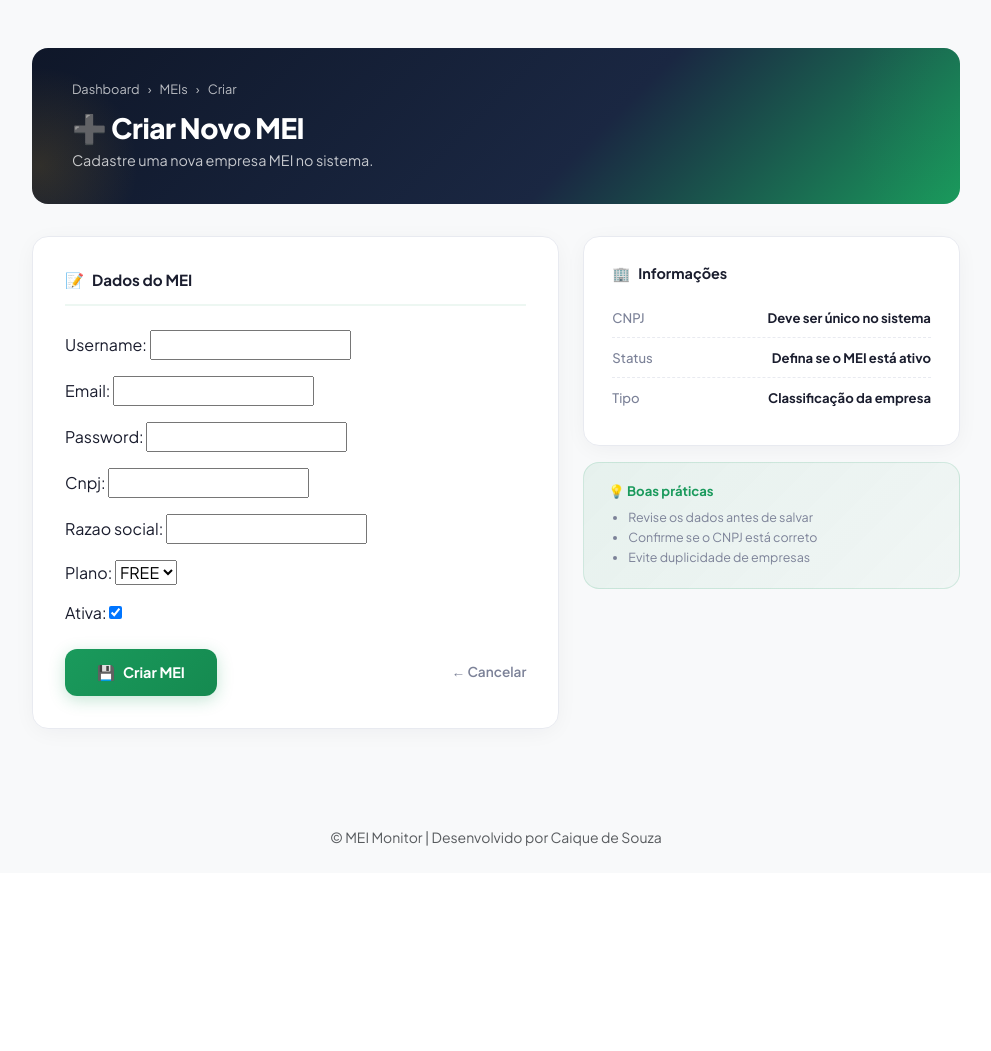
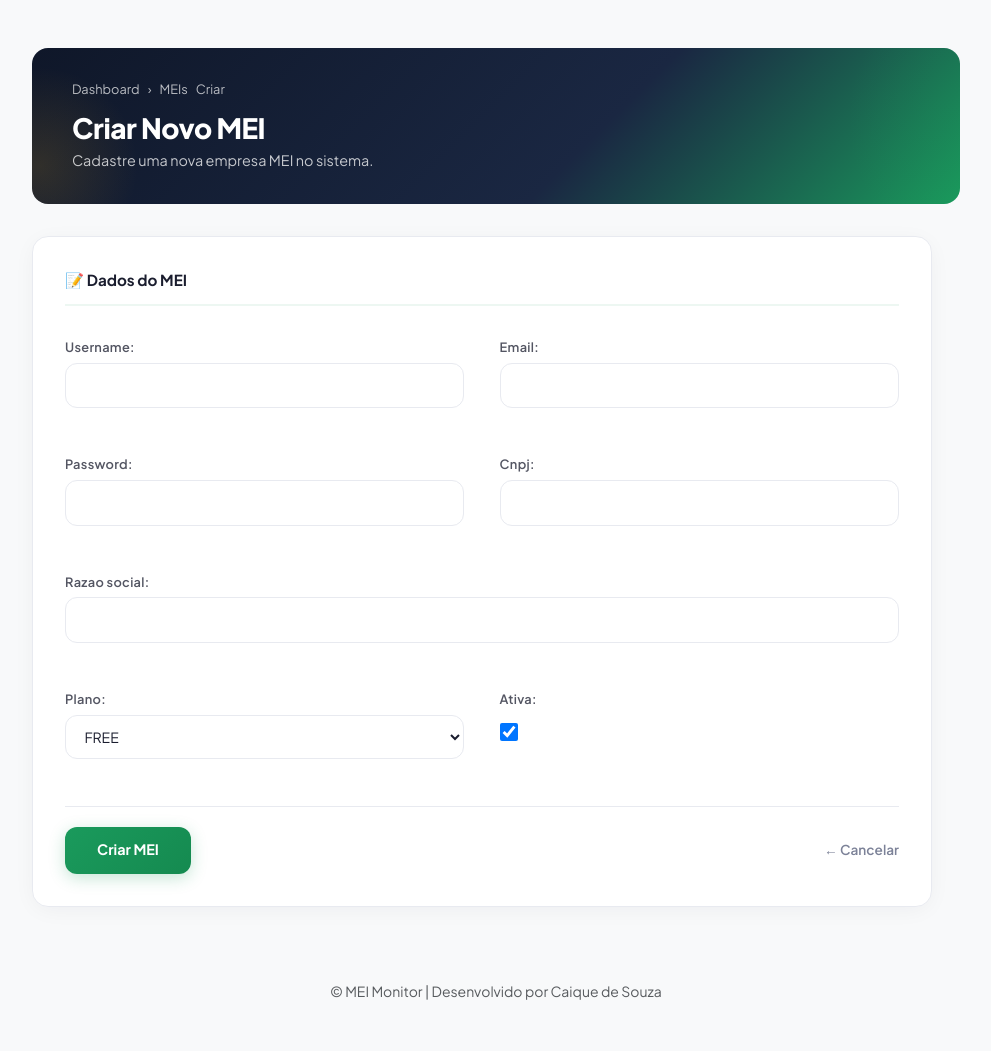
Before and after one commit to 95Caique/mei_monitor, a Django app: page /admin-panel/users/create/ in a window 1280 px wide. Shown: the part 56-1107 px from the top of the page, without its empty margins (144-1135 px from the left). Before the commit the page ends 902 px from the top, so only its background shows below. Run offline with Django 5.2, Linux system fonts and the light colour scheme; the visitor is signed in with stand-in values (Sample User, id 1).

Commit message:
FIX: Ajuste no template de criação de usuários

```diff
--- a/static/css/create_invoice.css
+++ b/static/css/create_invoice.css
@@ -75,6 +75,125 @@ body { font-family: 'Plus Jakarta Sans', sans-serif; background: var(--bg); colo
 .step-line.done { background: var(--primary); }
 
 .form-grid { display: grid; grid-template-columns: 1.4fr 1fr; gap: 1.5rem; align-items: start; }
+
+/* ---------- CARD ---------- */
+
+.form-card {
+  background: #ffffff;
+  border-radius: 18px;
+  padding: 2.2rem 2.4rem;
+  box-shadow: 0 10px 30px rgba(0,0,0,0.04);
+  max-width: 900px;
+}
+
+/* ---------- GRID ---------- */
+
+.form-fields {
+  display: grid;
+  grid-template-columns: repeat(2, 1fr);
+  gap: 1.8rem 2.2rem;
+  margin-top: 2rem;
+}
+
+/* Responsivo */
+@media (max-width: 900px) {
+  .form-fields {
+    grid-template-columns: 1fr;
+  }
+}
+
+/* Campo largura total */
+.full-width {
+  grid-column: 1 / -1;
+}
+
+/* ---------- CAMPOS ---------- */
+
+.form-group {
+  display: flex;
+  flex-direction: column;
+}
+
+.form-group label {
+  font-weight: 600;
+  margin-bottom: 0.6rem;
+  font-size: 0.85rem;
+  opacity: 0.75;
+  letter-spacing: 0.3px;
+}
+
+/* Inputs */
+.form-group input,
+.form-group select,
+.form-group textarea {
+  width: 100%;
+  padding: 0.9rem 1rem;
+  border-radius: 14px;
+  border: 1px solid #e5e7eb;
+  background: #f9fafb;
+  font-size: 0.95rem;
+  transition: all 0.2s ease;
+}
+
+.form-group input:focus,
+.form-group select:focus,
+.form-group textarea:focus {
+  outline: none;
+  border-color: #22c55e;
+  background: #ffffff;
+  box-shadow: 0 0 0 3px rgba(34,197,94,0.15);
+}
+
+/* Checkbox melhor alinhado */
+.form-group input[type="checkbox"] {
+  width: 18px;
+  height: 18px;
+  margin-top: 0.5rem;
+}
+
+/* Erros */
+.errorlist {
+  list-style: none;
+  padding: 0;
+  margin: 0.5rem 0 0;
+  font-size: 0.8rem;
+  color: #ef4444;
+}
+
+/* ---------- BOTÕES ---------- */
+
+.form-actions {
+  display: flex;
+  justify-content: space-between;
+  align-items: center;
+  margin-top: 2.5rem;
+}
+
+.btn-submit {
+  background: #16a34a;
+  color: white;
+  padding: 0.85rem 1.6rem;
+  border-radius: 14px;
+  border: none;
+  font-weight: 600;
+  cursor: pointer;
+  transition: 0.2s;
+}
+
+.btn-submit:hover {
+  background: #15803d;
+  transform: translateY(-1px);
+}
+
+.btn-back {
+  color: #6b7280;
+  text-decoration: none;
+  font-weight: 500;
+}
+
+.btn-back:hover {
+  color: #111827;
+}
 
 .form-card {
   background: var(--card); border: 1px solid var(--border);
--- a/templates/admin_panel/user_create.html
+++ b/templates/admin_panel/user_create.html
@@ -7,9 +7,9 @@
 <link rel="stylesheet" href="{% static 'css/create_invoice.css' %}">
 {% endblock %}
 
+
 {% block content %}
 <div class="invoice-page">
-
   <!-- HERO -->
   <div class="invoice-hero">
       <div class="hero-content">
@@ -17,33 +17,70 @@
               <a href="{% url 'dashboard' %}">Dashboard</a>
               <span>›</span>
               <a href="{% url 'adminpanel:users_list' %}">MEIs</a>
-        <span>›</span>
               <span>Criar</span>
           </div>
-      <h1>➕ Criar Novo MEI</h1>
+          <h1>Criar Novo MEI</h1>
       <p class="hero-sub">Cadastre uma nova empresa MEI no sistema.</p>
     </div>
   </div>
 
-  <!-- GRID -->
-  <div class="form-grid">
-
-    <!-- FORMULÁRIO -->
+    <div class="mei-form-layout">
     <div class="form-card">
         <div class="form-section-title">
-        <span>📝</span> Dados do MEI
+            📝 Dados do MEI
         </div>
 
-      <form method="post" style="margin-top:1.5rem;">
+
+        <form method="post">
             {% csrf_token %}
 
             <div class="form-fields">
-          {{ form.as_p }}
+                <div class="form-group">
+                    {{ form.username.label_tag }}
+                    {{ form.username }}
+                    {{ form.username.errors }}
                 </div>
 
-        <div style="display:flex; gap:1rem; margin-top:1.5rem;">
+                <div class="form-group">
+                    {{ form.email.label_tag }}
+                    {{ form.email }}
+                    {{ form.email.errors }}
+                </div>
+
+                <div class="form-group">
+                    {{ form.password.label_tag }}
+                    {{ form.password }}
+                    {{ form.password.errors }}
+                </div>
+
+                <div class="form-group">
+                    {{ form.cnpj.label_tag }}
+                    {{ form.cnpj }}
+                    {{ form.cnpj.errors }}
+                </div>
+
+                <div class="form-group full-width">
+                    {{ form.razao_social.label_tag }}
+                    {{ form.razao_social }}
+                    {{ form.razao_social.errors }}
+                </div>
+
+                <div class="form-group">
+                    {{ form.plano.label_tag }}
+                    {{ form.plano }}
+                    {{ form.plano.errors }}
+                </div>
+
+                <div class="form-group">
+                    {{ form.ativa.label_tag }}
+                    {{ form.ativa }}
+                    {{ form.ativa.errors }}
+                </div>
+            </div>
+
+            <div class="form-actions">
                 <button type="submit" class="btn-submit">
-            <span>💾</span> Criar MEI
+                    Criar MEI
                 </button>
 
                 <a href="{% url 'adminpanel:users_list' %}" class="btn-back">
@@ -52,35 +89,5 @@
             </div>
         </form>
     </div>
-
-    <!-- SIDEBAR -->
-    <div>
-      <div class="preview-card">
-        <h3><span>🏢</span> Informações</h3>
-        <div class="preview-line">
-          <span class="preview-label">CNPJ</span>
-          <span class="preview-value">Deve ser único no sistema</span>
-        </div>
-        <div class="preview-line">
-          <span class="preview-label">Status</span>
-          <span class="preview-value">Defina se o MEI está ativo</span>
-        </div>
-        <div class="preview-line">
-          <span class="preview-label">Tipo</span>
-          <span class="preview-value">Classificação da empresa</span>
-        </div>
-      </div>
-
-      <div class="tips-card">
-        <h4>💡 Boas práticas</h4>
-        <ul>
-          <li>Revise os dados antes de salvar</li>
-          <li>Confirme se o CNPJ está correto</li>
-          <li>Evite duplicidade de empresas</li>
-        </ul>
-      </div>
-    </div>
-
-  </div>
 </div>
 {% endblock %}
```
Also changed, not shown: static/css/home.css (line endings or trailing spaces). Lines whose indentation alone changed are shown as unchanged.
